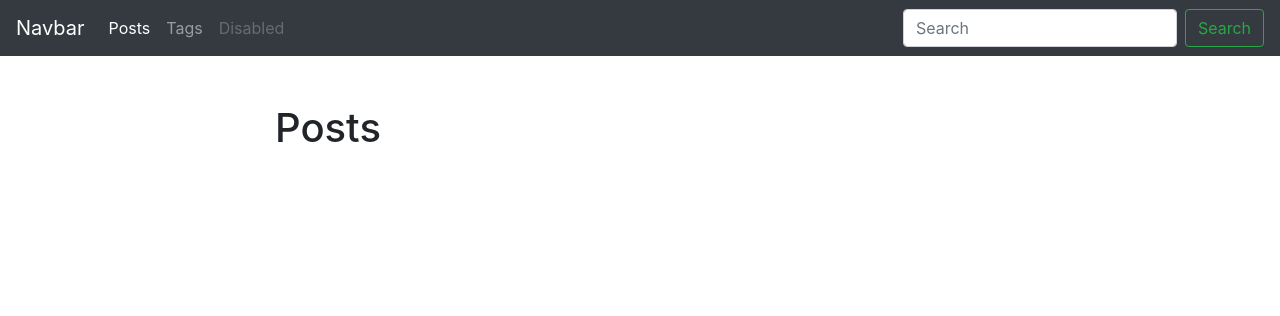
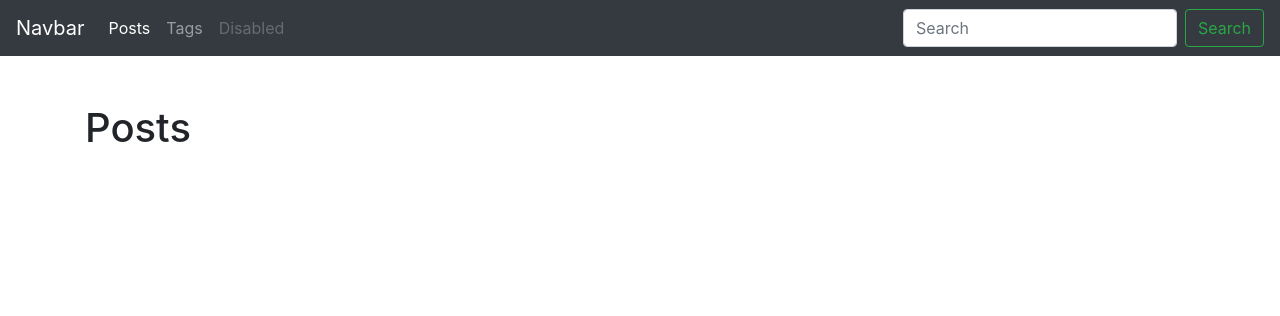
Before and after one commit to karpenkotakeoff/django_blog, a Django app: page /blog/ in a window 1280 px wide. Shown: the top 316 px of the page. Run offline with Django 3.2, Linux system fonts and the light colour scheme; data that the repository does not hold is empty; some libraries are stand-ins or nearby versions.

Commit message:
readme created

```diff
--- a/myblog/blogengine/templates/base.html
+++ b/myblog/blogengine/templates/base.html
@@ -49,7 +49,7 @@
 
 <div class="container mt-5">
     <div class="row">
-        <div class="col-6 offset-md-2">
+        <div class="col-10">
             {% block content %}
             There is no any content
             {% endblock %}
```
Also changed, not shown: README.md (added), Screenshot 1.jpg (added), Screenshot 2.png (added), Screenshot 3.png (added), Screenshot 4.png (added), Screenshot 5.png (added), Screenshot 6.png (added), Screenshot 7.png (added).
